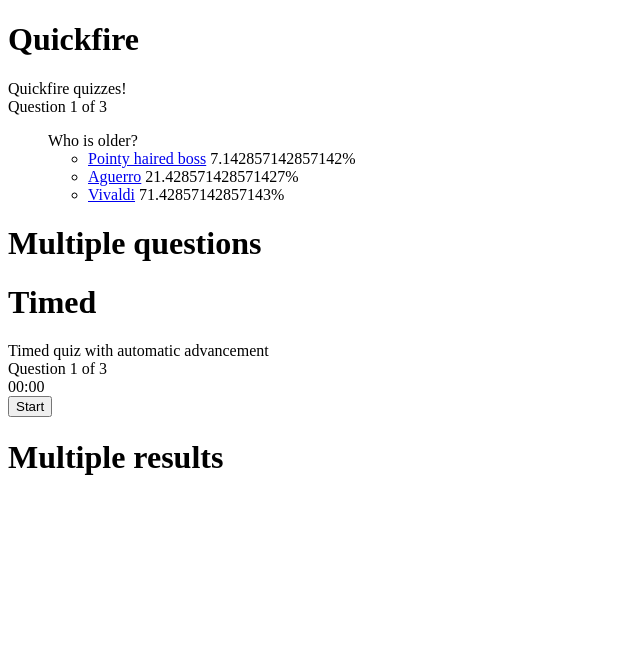
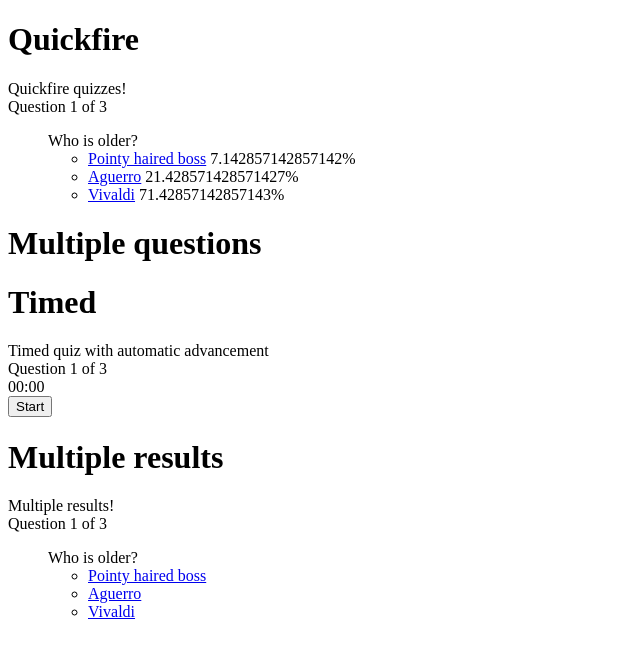
Before and after one commit to roborourke/quizzlestick, a plain HTML site: page index.html in a window 1280 px wide. Shown: the whole page, without its empty margins (0-640 px from the left). Drawn offline with nearby package versions, Linux system fonts and the light colour scheme.

Commit message:
multiple results is working

```diff
--- a/index.html
+++ b/index.html
@@ -128,6 +128,71 @@
 					}
 				]
 			} );
+
+
+			$( '.multiple-results' ).quizzlestick( {
+				description: 'Multiple results!',
+				templates: {
+					answer: '\
+						<li class="quizzlestick-answer">\
+							<a href="#">{{answer}}</a>\
+						</li>\
+					'
+				},
+				results: {
+					'1': 'Maybe your shouldve paid attention in history',
+					'2': 'Not too shabby',
+					'3': 'Smarty pantaloons!'
+				},
+				onanswer: function() {
+					console.log( this, arguments );
+				},
+				questions: [
+					{
+						question: 'Who is older?',
+						answers: [
+							{
+								answer: 'Pointy haired boss',
+								total: 100
+							},
+							{
+								answer: 'Aguerro',
+								total: 300
+
+							},
+							{
+								answer: 'Vivaldi',
+								correct: true,
+								total: 1000
+							}
+						]
+					},
+					{
+						question: 'Who is older?',
+						answers: [
+							{
+								answer: 'Liz'
+							},
+							{
+								answer: 'Rob',
+								correct: true
+							},
+						]
+					},
+					{
+						question: 'Who is older?',
+						answers: [
+							{
+								answer: 'Barney',
+								correct: true
+							},
+							{
+								answer: 'Jeff'
+							},
+						]
+					}
+				]
+			} );
 		</script>
 
 	</body>
--- a/quizzlestick.js
+++ b/quizzlestick.js
@@ -241,7 +241,6 @@
 								return;
 
 							var question = $( this ).parents( '.quizzlestick-question' ),
-								resulthtml = '',
 								questionid = questions.index( question ),
 								qdata = config.questions[ questionid ];
 
@@ -793,11 +792,15 @@
 			// result helper
 			getresult: function( context, config ) {
 
+				// nothing if quiz isn't finished
+				if ( ! $( this ).data( 'complete' ) )
+					return '';
+
 				// get from results object
 				if ( $.type( config.results ) === 'object' ) {
 					for ( var n in config.results ) {
 						if ( config.state.points <= parseInt( n, 10 ) )
-							return results[ n ];
+							return config.results[ n ];
 					}
 				}
 
```
